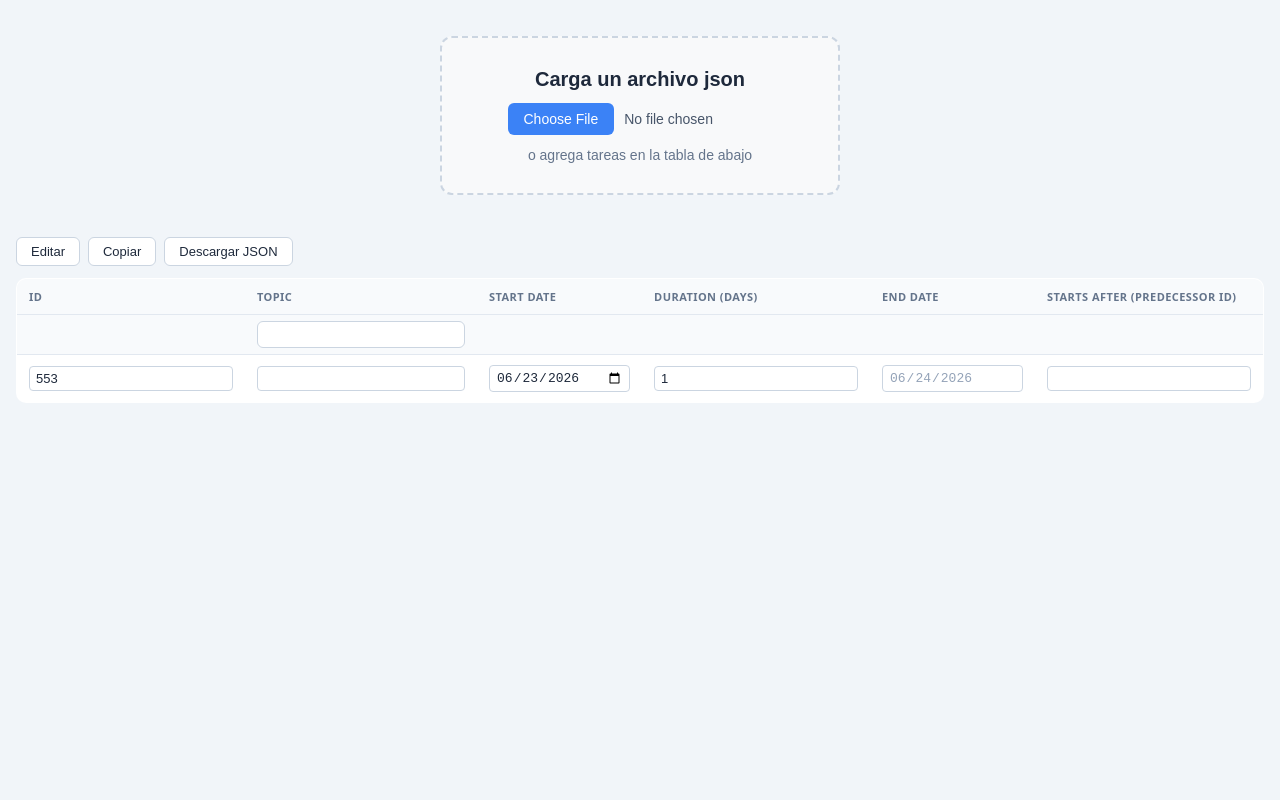
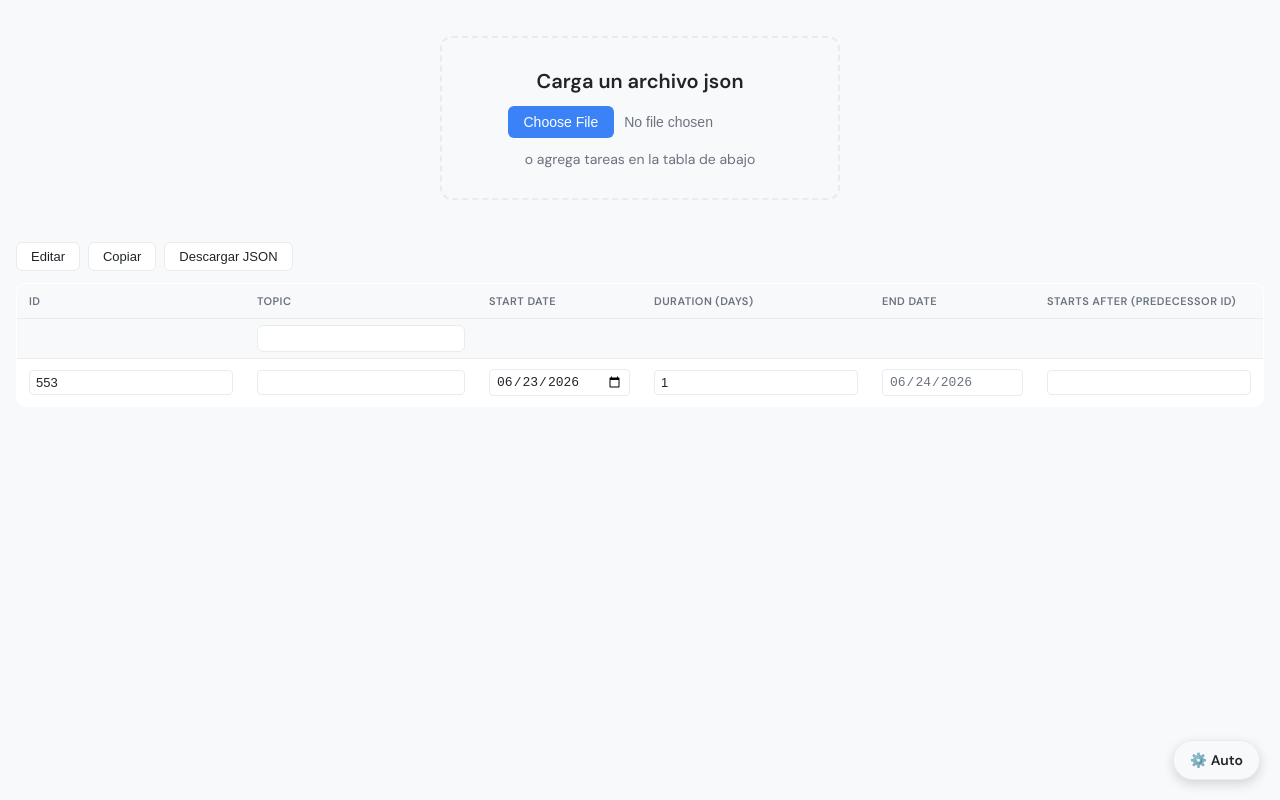
Before and after one commit to SantiagoFigueroaMc/gantt, a plain HTML site: page index.html in a window 1280 px wide. Both pictures are taken after a click on the button "Editar". Drawn offline with Linux system fonts and the light colour scheme.

Commit message:
dark mode styles added

```diff
--- a/file-dropzone.css
+++ b/file-dropzone.css
@@ -5,8 +5,8 @@
   padding: 30px 20px;
 
   /* Styling */
-  background-color: #f8f9fa;
-  border: 2px dashed #cbd5e1;
+  background-color: var(--bg-surface);
+  border: 2px dashed var(--border);
   border-radius: 12px;
 
   /* Alignment */
@@ -22,35 +22,35 @@
 
 /* Hover and Drag Effects */
 .file-dropzone:hover {
-  border-color: #3b82f6;
-  background-color: #eff6ff;
+  border-color: var(--primary);
+  background-color: var(--bg);
   cursor: pointer;
 }
 
 /* Typography */
 .file-dropzone h2 {
-  font-family: sans-serif;
+  font-family: 'DM Sans', sans-serif;
   font-size: 1.25rem;
-  color: #1e293b;
+  color: var(--text);
   margin: 0;
 }
 
 .file-dropzone p {
-  font-family: sans-serif;
+  font-family: 'DM Sans', sans-serif;
   font-size: 0.875rem;
-  color: #64748b;
+  color: var(--text-muted);
   margin: 0;
 }
 
 /* File Input Customization */
 .file-dropzone input[type="file"] {
   font-size: 0.875rem;
-  color: #475569;
+  color: var(--text-muted);
 }
 
 .file-dropzone input[type="file"]::file-selector-button {
-  background-color: #3b82f6;
-  color: white;
+  background-color: var(--primary);
+  color: var(--clr-white);
   border: none;
   padding: 8px 16px;
   border-radius: 6px;
@@ -61,5 +61,6 @@
 }
 
 .file-dropzone input[type="file"]::file-selector-button:hover {
-  background-color: #2563eb;
+  background-color: var(--clr-primary-light);
+  filter: brightness(0.9);
 }
--- a/gantt.css
+++ b/gantt.css
@@ -1,25 +1,21 @@
 :root {
-    --bg-color: #f4f7f6;
-    --text-color: #333;
-    --border-color: #e0e0e0;
-
     /* Variable Maestra: Cambia este valor y todo el Gantt se adaptará solo */
     --row-height: 30px;
     --header-height: 50px;
 
-    /* Paleta de colores */
+    /* Paleta de colores de categorías */
     --color-default: #94a3b8;
-    --color-migrar: #3b82f6;
+    --color-migrar: var(--primary);
     --color-qa: #eab308;
-    --color-validacion: #10b981;
+    --color-validacion: var(--accent);
     --color-inicio: #8b5cf6;
 }
 
 .gantt-container {
     display: flex;
-    background: #fff;
+    background: var(--bg);
     border-radius: 8px;
-    box-shadow: 0 4px 6px -1px rgba(0,0,0,0.1);
+    box-shadow: 0 4px 6px -1px rgba(0, 0, 0, 0.1);
     overflow: hidden;
     max-width: 100%;
 }
@@ -28,8 +24,8 @@
 .gantt-tasks {
     width: 320px;
     flex-shrink: 0;
-    border-right: 2px solid var(--border-color);
-    background: #fff;
+    border-right: 2px solid var(--border);
+    background: var(--bg);
     z-index: 2;
 }
 
@@ -39,8 +35,9 @@
     align-items: center;
     padding: 0 15px;
     font-weight: bold;
-    background: #f8fafc;
-    border-bottom: 2px solid var(--border-color);
+    color: var(--text);
+    background: var(--bg-surface);
+    border-bottom: 2px solid var(--border);
 }
 
 .task-row {
@@ -48,8 +45,9 @@
     display: flex;
     align-items: center;
     padding: 0 15px;
-    border-bottom: 1px solid var(--border-color);
-    font-size: calc(var(--row-height) * 0.325); /* Escala dinámica de texto */
+    border-bottom: 1px solid var(--border);
+    font-size: calc(var(--row-height) * 0.325);
+    color: var(--text);
     white-space: nowrap;
     overflow: hidden;
     text-overflow: ellipsis;
@@ -61,14 +59,14 @@
     flex-grow: 1;
     overflow-x: auto;
     position: relative;
-    background: #fff;
+    background: var(--bg);
 }
 
 .gantt-timeline-header {
     height: var(--header-height);
     position: relative;
-    background: #f8fafc;
-    border-bottom: 2px solid var(--border-color);
+    background: var(--bg-surface);
+    border-bottom: 2px solid var(--border);
     box-sizing: border-box;
 }
 
@@ -78,7 +76,7 @@
     transform: translateX(-50%);
     font-size: 11px;
     font-weight: 600;
-    color: #64748b;
+    color: var(--text-muted);
     text-align: center;
     white-space: nowrap;
 }
@@ -92,7 +90,7 @@
     position: absolute;
     top: 0;
     bottom: 0;
-    border-left: 1px dashed #e2e8f0;
+    border-left: 1px dashed var(--border);
     z-index: 1;
     pointer-events: none;
 }
@@ -100,7 +98,7 @@
 .timeline-row {
     height: var(--row-height);
     position: relative;
-    border-bottom: 1px solid var(--border-color);
+    border-bottom: 1px solid var(--border);
     box-sizing: border-box;
     z-index: 2;
 }
@@ -108,11 +106,9 @@
 /* Estilo de las Barras del Gráfico (Proporcional a --row-height) */
 .gantt-bar {
     position: absolute;
-    /* Margen superior del 20% del alto de la fila */
     top: calc(var(--row-height) * 0.2);
-    /* Altura del 60% del alto de la fila */
     height: calc(var(--row-height) * 0.6);
-    border-radius: calc(var(--row-height) * 0.1); /* Bordes proporcionales */
+    border-radius: calc(var(--row-height) * 0.1);
     opacity: 0.85;
     transition: all 0.3s ease;
     cursor: pointer;
@@ -120,18 +116,18 @@
     align-items: center;
     padding: 0 8px;
     box-sizing: border-box;
-    box-shadow: 0 2px 4px rgba(0,0,0,0.05);
+    box-shadow: 0 2px 4px rgba(0, 0, 0, 0.05);
 }
 
 .gantt-bar:hover {
     opacity: 1;
     transform: scaleY(1.05);
-    box-shadow: 0 4px 6px rgba(0,0,0,0.15);
+    box-shadow: 0 4px 6px rgba(0, 0, 0, 0.15);
 }
 
 .gantt-bar-text {
-    font-size: calc(var(--row-height) * 0.275); /* Texto interno responsivo */
-    color: #fff;
+    font-size: calc(var(--row-height) * 0.275);
+    color: var(--clr-white);
     font-weight: bold;
     overflow: hidden;
     text-overflow: ellipsis;
@@ -139,12 +135,12 @@
 }
 
 /* Clases de Color según Categoría */
-.bar-buscar { background-color: var(--color-inicio); }
-.bar-migrar { background-color: var(--color-migrar); }
-.bar-qa { background-color: var(--color-qa); }
-.bar-qa .gantt-bar-text { color: #1e293b; }
+.bar-buscar    { background-color: var(--color-inicio); }
+.bar-migrar    { background-color: var(--color-migrar); }
+.bar-qa        { background-color: var(--color-qa); }
+.bar-qa .gantt-bar-text { color: var(--clr-gray-800); }
 .bar-validacion { background-color: var(--color-validacion); }
-.bar-default { background-color: var(--color-default); }
+.bar-default   { background-color: var(--color-default); }
 
 /* Tooltip Dinámico interactivo */
 .gantt-bar::after {
@@ -153,8 +149,8 @@
     bottom: 130%;
     left: 50%;
     transform: translateX(-50%);
-    background: #1e293b;
-    color: #fff;
+    background: var(--text);
+    color: var(--bg);
     padding: 6px 10px;
     border-radius: 4px;
     font-size: 11px;
@@ -163,7 +159,7 @@
     visibility: hidden;
     transition: opacity 0.2s;
     z-index: 10;
-    box-shadow: 0 10px 15px -3px rgba(0,0,0,0.3);
+    box-shadow: 0 10px 15px -3px rgba(0, 0, 0, 0.3);
 }
 
 .gantt-bar:hover::after {
--- a/js/table.js
+++ b/js/table.js
@@ -62,6 +62,31 @@ export function onInputBlur(e, index, field) {
   saveToLocalStorage();
 }
 
+// ── Helpers para construcción segura de celdas ───────────────────────────────
+
+/**
+ * Crea una <td> con un <span> (vista) y un <input> (edición).
+ * Usar textContent y .value en lugar de innerHTML evita XSC con datos del usuario.
+ */
+function createCell(spanText, input) {
+  const td = document.createElement("td");
+  const span = document.createElement("span");
+  span.textContent = spanText;
+  td.appendChild(span);
+  td.appendChild(input);
+  return td;
+}
+
+function makeInput(type, value, index, field, extra = {}) {
+  const input = document.createElement("input");
+  input.type = type;
+  input.value = value ?? "";
+  input.addEventListener("blur", (e) => onInputBlur(e, index, field));
+  if (extra.min !== undefined) input.min = extra.min;
+  if (extra.disabled) input.disabled = true;
+  return input;
+}
+
 // ── Render ───────────────────────────────────────────────────────────────────
 
 export function renderTable() {
@@ -86,32 +111,53 @@ export function renderTable() {
     if (!matchesFilter && !(isLast && rowContent.title === "")) return;
 
     const row = document.createElement("tr");
-    row.innerHTML = `
-      <td>
-        <span>${rowContent.id || ""}</span>
-        <input type="text" value="${rowContent.id || ""}" onblur="onInputBlur(event, ${index}, 'id')">
-      </td>
-      <td>
-        <span>${rowContent.title || ""}</span>
-        <input type="text" value="${rowContent.title || ""}" onblur="onInputBlur(event, ${index}, 'title')">
-      </td>
-      <td>
-        <span>${rowContent.start_date || ""}</span>
-        <input type="date" value="${rowContent.start_date || ""}" onblur="onInputBlur(event, ${index}, 'start_date')" ${rowContent.predecessor ? "disabled" : ""}>
-      </td>
-      <td>
-        <span>${rowContent.duration || "1"}</span>
-        <input type="number" min="1" value="${rowContent.duration || "1"}" onblur="onInputBlur(event, ${index}, 'duration')">
-      </td>
-      <td>
-        <span>${rowContent.end_date || ""}</span>
-        <input type="date" value="${rowContent.end_date || ""}" disabled>
-      </td>
-      <td>
-        <span>${rowContent.predecessor || ""}</span>
-        <input type="text" value="${rowContent.predecessor || ""}" onblur="onInputBlur(event, ${index}, 'predecessor')">
-      </td>
-    `;
+
+    // ID
+    row.appendChild(
+      createCell(
+        rowContent.id ?? "",
+        makeInput("text", rowContent.id, index, "id")
+      )
+    );
+
+    // Título
+    row.appendChild(
+      createCell(
+        rowContent.title ?? "",
+        makeInput("text", rowContent.title, index, "title")
+      )
+    );
+
+    // Fecha inicio (deshabilitada si tiene predecesor)
+    const startInput = makeInput("date", rowContent.start_date, index, "start_date", {
+      disabled: !!rowContent.predecessor,
+    });
+    row.appendChild(createCell(rowContent.start_date ?? "", startInput));
+
+    // Duración
+    row.appendChild(
+      createCell(
+        rowContent.duration ?? "1",
+        makeInput("number", rowContent.duration ?? "1", index, "duration", { min: 1 })
+      )
+    );
+
+    // Fecha fin (siempre deshabilitada, calculada)
+    row.appendChild(
+      createCell(
+        rowContent.end_date ?? "",
+        makeInput("date", rowContent.end_date, index, "end_date", { disabled: true })
+      )
+    );
+
+    // Predecesor
+    row.appendChild(
+      createCell(
+        rowContent.predecessor ?? "",
+        makeInput("text", rowContent.predecessor, index, "predecessor")
+      )
+    );
+
     tbody.appendChild(row);
   });
 }
--- a/style.css
+++ b/style.css
@@ -5,9 +5,9 @@
 }
 
 body {
-    font-family: system-ui, -apple-system, sans-serif;
-    background-color: #f1f5f9;
-    color: #1e293b;
+    font-family: 'DM Sans', system-ui, sans-serif;
+    background-color: var(--bg-surface);
+    color: var(--text);
     padding: 16px;
 }
 
@@ -23,16 +23,16 @@ header button {
     padding: 6px 14px;
     font-size: 13px;
     font-weight: 500;
-    border: 1px solid #cbd5e1;
+    border: 1px solid var(--border);
     border-radius: 6px;
-    background: #ffffff;
-    color: #1e293b;
+    background: var(--bg);
+    color: var(--text);
     cursor: pointer;
     transition: background 0.15s;
 }
 
 header button:hover {
-    background: #f8fafc;
+    background: var(--bg-surface);
 }
 
 /* ── Tabla ───────────────────────────────────────────────────────── */
@@ -40,8 +40,8 @@ header button:hover {
 table {
     border-collapse: collapse;
     width: 100%;
-    background: #ffffff;
-    border: 1px solid #e2e8f0;
+    background: var(--bg);
+    border: 1px solid var(--border);
     border-radius: 10px;
     overflow: hidden;
 }
@@ -51,9 +51,9 @@ thead th {
     text-align: left;
     font-size: 11px;
     font-weight: 600;
-    color: #64748b;
-    background: #f8fafc;
-    border-bottom: 1px solid #e2e8f0;
+    color: var(--text-muted);
+    background: var(--bg-surface);
+    border-bottom: 1px solid var(--border);
     text-transform: uppercase;
     letter-spacing: 0.04em;
 }
@@ -61,27 +61,27 @@ thead th {
 /* Fila del buscador */
 thead tr:nth-child(2) th {
     padding: 6px 12px;
-    background: #f8fafc;
-    border-bottom: 1px solid #e2e8f0;
+    background: var(--bg-surface);
+    border-bottom: 1px solid var(--border);
 }
 
 thead tr:nth-child(2) input[type="search"] {
     width: 100%;
     padding: 5px 8px;
     font-size: 13px;
-    border: 1px solid #cbd5e1;
+    border: 1px solid var(--border);
     border-radius: 6px;
-    background: #ffffff;
-    color: #1e293b;
+    background: var(--bg);
+    color: var(--text);
     outline: none;
 }
 
 thead tr:nth-child(2) input[type="search"]:focus {
-    border-color: #94a3b8;
+    border-color: var(--text-muted);
 }
 
 tbody tr {
-    border-bottom: 1px solid #f1f5f9;
+    border-bottom: 1px solid var(--bg-surface);
     transition: background 0.1s;
 }
 
@@ -90,19 +90,19 @@ tbody tr:last-child {
 }
 
 tbody tr:hover {
-    background: #f8fafc;
+    background: var(--bg-surface);
 }
 
 tbody td {
     padding: 10px 12px;
     font-size: 13px;
-    color: #1e293b;
+    color: var(--text);
 }
 
-/* Celdas calculadas (start_date con predecessor, end_date) — visualmente más suaves */
+/* Celdas calculadas — visualmente más suaves */
 tbody td input[type="date"]:disabled,
 tbody td span.computed {
-    color: #94a3b8;
+    color: var(--text-muted);
 }
 
 /* ── Inputs dentro de la tabla ───────────────────────────────────── */
@@ -112,15 +112,15 @@ td input {
     width: 100%;
     padding: 4px 6px;
     font-size: 13px;
-    border: 1px solid #cbd5e1;
+    border: 1px solid var(--border);
     border-radius: 4px;
-    background: #ffffff;
-    color: #1e293b;
+    background: var(--bg);
+    color: var(--text);
     outline: none;
 }
 
 td input:focus {
-    border-color: #94a3b8;
+    border-color: var(--text-muted);
 }
 
 td span {
--- /dev/null
+++ b/theme.css
@@ -0,0 +1,95 @@
+/* 0. TIPOGRAFÍA */
+@import url('https://fonts.googleapis.com/css2?family=DM+Sans:ital,opsz,wght@0,9..40,300;0,9..40,400;0,9..40,600;1,9..40,300&display=swap');
+
+body {
+  font-family: 'DM Sans', system-ui, sans-serif;
+}
+
+/* 1. PALETA DE COLORES (Variables base) */
+:root {
+  /* Tonos Claros */
+  --clr-white: #ffffff;
+  --clr-gray-100: #f8f9fa;
+  --clr-gray-200: #e9ecef;
+  --clr-gray-800: #212529;
+  --clr-gray-900: #121212;
+
+  /* Tonos Oscuros */
+  --clr-dark-bg: #121212;
+  --clr-dark-surface: #1e1e1e;
+  --clr-dark-border: #2d2d2d;
+
+  /* Colores de Marca / Acento */
+  --clr-primary-light: #3b82f6;
+  --clr-primary-dark: #60a5fa;
+  --clr-accent: #10b981;
+}
+
+/* 2. CONFIGURACIÓN POR DEFECTO: MODO CLARO */
+:root {
+  --bg: var(--clr-white);
+  --bg-surface: var(--clr-gray-100);
+  --border: var(--clr-gray-200);
+  --text: var(--clr-gray-800);
+  --text-muted: #6b7280;
+  --primary: var(--clr-primary-light);
+  --accent: var(--clr-accent);
+  color-scheme: light;
+}
+
+/* 3. DETECCIÓN AUTOMÁTICA DEL NAVEGADOR (Modo Oscuro) */
+@media (prefers-color-scheme: dark) {
+  :root:not(.light-mode) {
+    --bg: var(--clr-dark-bg);
+    --bg-surface: var(--clr-dark-surface);
+    --border: var(--clr-dark-border);
+    --text: var(--clr-gray-100);
+    --text-muted: #9ca3af;
+    --primary: var(--clr-primary-dark);
+    color-scheme: dark;
+  }
+}
+
+/* 4. ANULACIÓN MANUAL (Por si el usuario elige con JavaScript) */
+:root.light-mode {
+  --bg: var(--clr-white);
+  --bg-surface: var(--clr-gray-100);
+  --border: var(--clr-gray-200);
+  --text: var(--clr-gray-800);
+  --text-muted: #6b7280;
+  --primary: var(--clr-primary-light);
+  color-scheme: light;
+}
+
+:root.dark-mode {
+  --bg: var(--clr-dark-bg);
+  --bg-surface: var(--clr-dark-surface);
+  --border: var(--clr-dark-border);
+  --text: var(--clr-gray-100);
+  --text-muted: #9ca3af;
+  --primary: var(--clr-primary-dark);
+  color-scheme: dark;
+}
+
+/* 5. BOTÓN FLOTANTE DE TEMA */
+#theme-toggle {
+  position: fixed;
+  bottom: 20px;
+  right: 20px;
+  z-index: 9999;
+  padding: 10px 16px;
+  border-radius: 50px;
+  border: 1px solid var(--border);
+  background-color: var(--bg-surface);
+  color: var(--text);
+  cursor: pointer;
+  font-family: 'DM Sans', system-ui, sans-serif;
+  font-size: 14px;
+  font-weight: 600;
+  box-shadow: 0 4px 12px rgba(0, 0, 0, 0.15);
+  transition: transform 0.2s, background-color 0.3s, color 0.3s;
+}
+
+#theme-toggle:hover {
+  transform: scale(1.05);
+}
--- /dev/null
+++ b/theme.js
@@ -0,0 +1,27 @@
+const THEMES = ['light', 'dark', 'auto'];
+const LABELS = { light: '☀️ Claro', dark: '🌙 Oscuro', auto: '⚙️ Auto' };
+
+let index = THEMES.indexOf(localStorage.getItem('theme-mode') || 'auto');
+
+function applyTheme(theme) {
+  document.documentElement.classList.remove('light-mode', 'dark-mode');
+  if (theme !== 'auto') document.documentElement.classList.add(`${theme}-mode`);
+  localStorage.setItem('theme-mode', theme);
+}
+
+applyTheme(THEMES[index]);
+
+document.addEventListener('DOMContentLoaded', () => {
+  const btn = Object.assign(document.createElement('button'), {
+    id: 'theme-toggle',
+    innerHTML: LABELS[THEMES[index]],
+  });
+
+  btn.addEventListener('click', () => {
+    index = (index + 1) % THEMES.length;
+    applyTheme(THEMES[index]);
+    btn.innerHTML = LABELS[THEMES[index]];
+  });
+
+  document.body.appendChild(btn);
+});
```
Also changed, not shown: index.html (+2 -0 lines).
